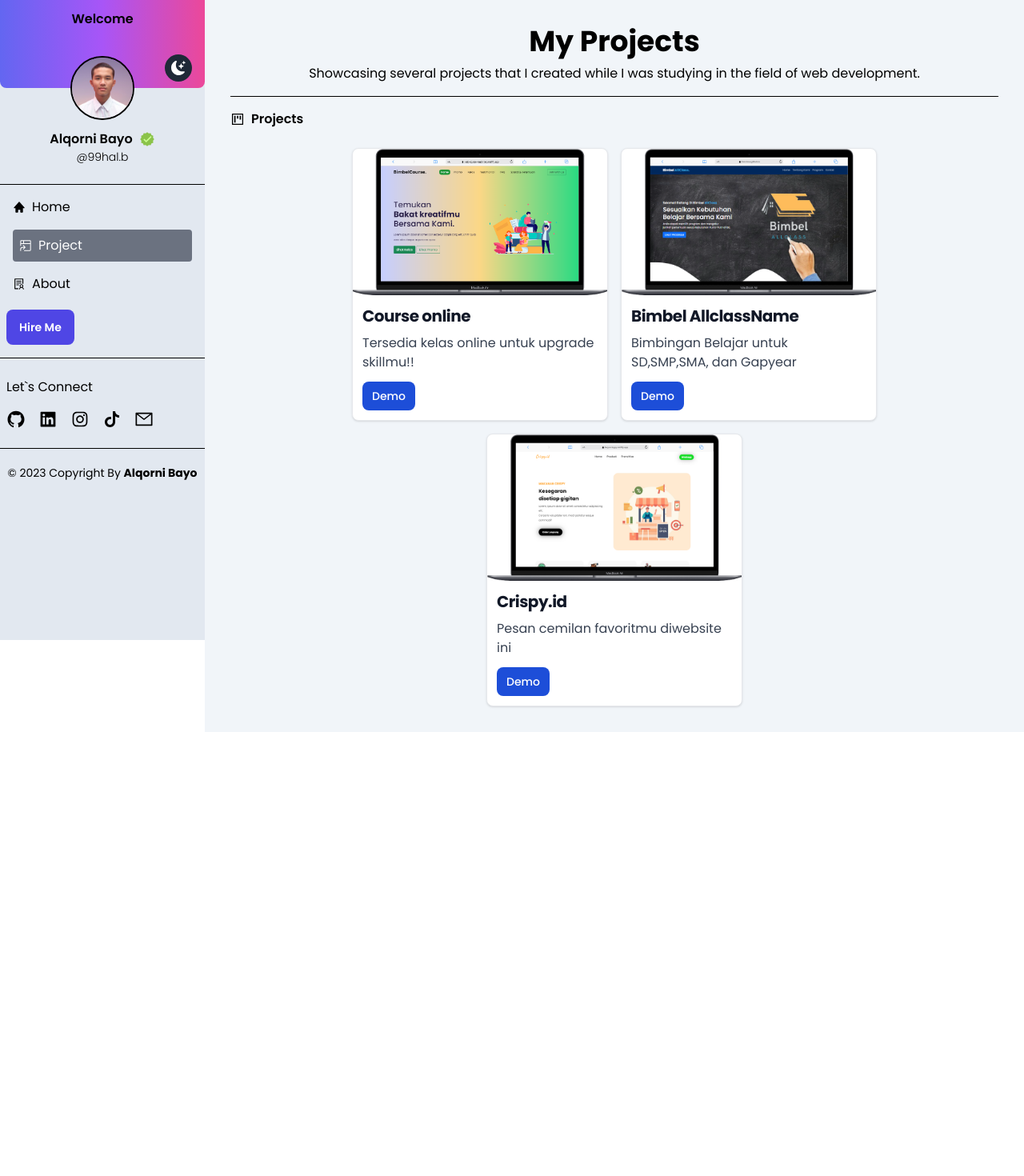
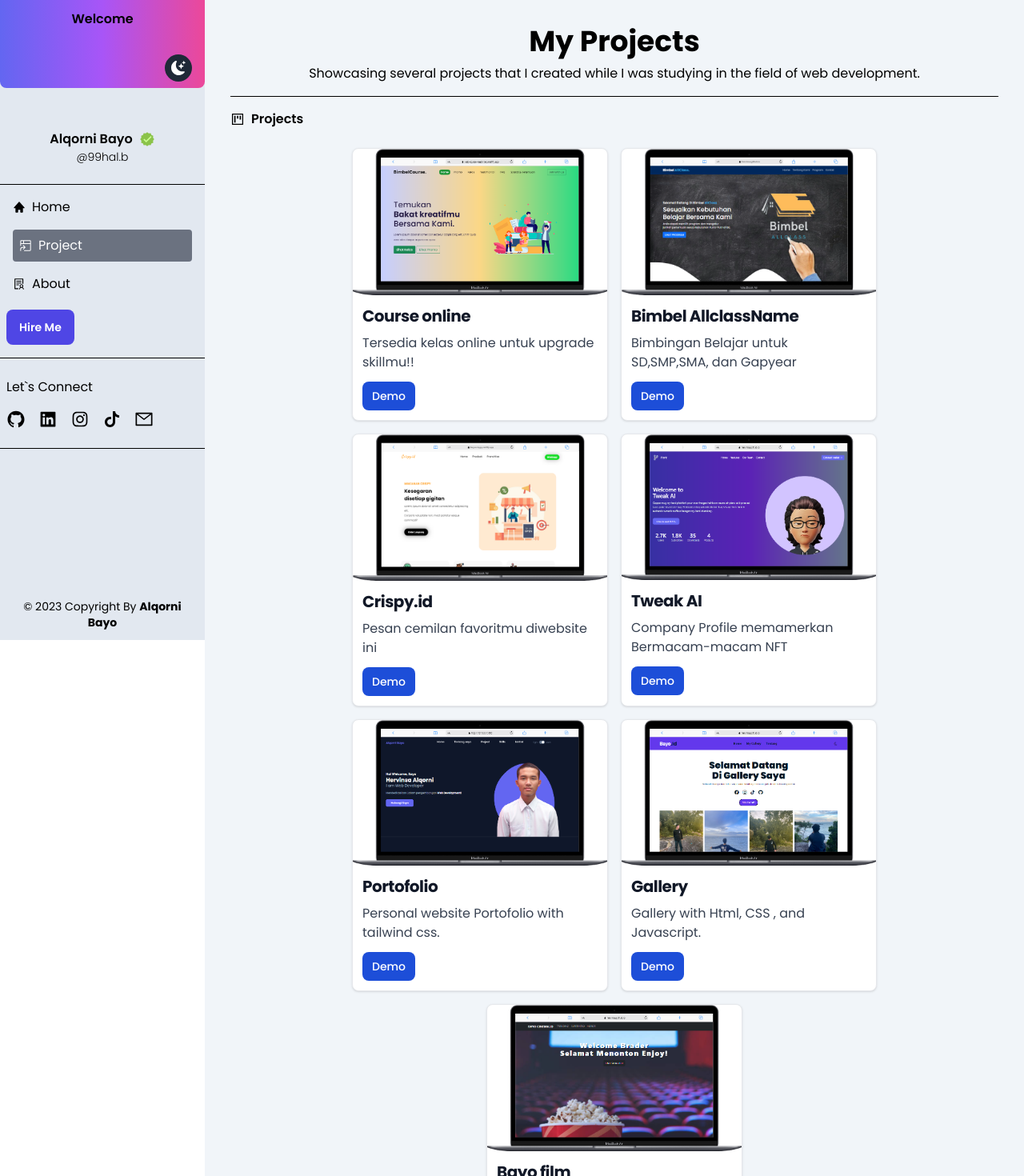
Before and after one commit to Alqorni30/bayo-dev, a React (Vite) app: page /projects in a window 1280 px wide. Shown: the top 1470 px of the page at 80% size. Before the commit the page ends 915 px from the top, so only its background shows below. Built offline with nearby package versions, Linux system fonts and the light colour scheme.

Commit message:
memperbaiki Card project

```diff
--- /dev/null
+++ b/src/components/CardLastProject.jsx
@@ -0,0 +1,98 @@
+import React from "react";
+import "animate.css/animate.min.css";
+import course from "../assets/projects/Course.png";
+import bimbel from "../assets/projects/Bimbel.png";
+import umkm from "../assets/projects/Umkm.png";
+
+const CardLastProject = () => {
+  return (
+    <>
+      <div className="max-w-xs bg-white border border-gray-200 rounded-lg shadow dark:bg-gray-800 dark:border-gray-700">
+        <a href="https://web-course-reactvitejs.netlify.app//" target="_blank">
+          <img
+            className="rounded-t-lg w-full"
+            src={course}
+            alt="Course"
+            width={300}
+          />
+        </a>
+        <div className="p-3">
+          <a
+            href="https://web-course-reactvitejs.netlify.app//"
+            target="_blank"
+          >
+            <h5 className="mb-2 text-xl font-bold tracking-tight text-gray-900 dark:text-white">
+              Course online
+            </h5>
+          </a>
+          <p className="mb-3 font-normal text-gray-700 dark:text-gray-400">
+            Tersedia kelas online untuk upgrade skillmu!!
+          </p>
+          <a
+            href="https://web-course-reactvitejs.netlify.app//"
+            target="_blank"
+            className="inline-flex items-center px-3 py-2 text-sm font-medium text-center text-white bg-blue-700 rounded-lg hover:bg-blue-800 focus:ring-4 focus:outline-none focus:ring-blue-300 dark:bg-blue-600 dark:hover:bg-blue-700 dark:focus:ring-blue-800"
+          >
+            Demo
+          </a>
+        </div>
+      </div>
+      <div className="max-w-xs bg-white border border-gray-200 rounded-lg shadow dark:bg-gray-800 dark:border-gray-700">
+        <a href="https://bimbel-all-className.vercel.app/" target="_blank">
+          <img
+            className="rounded-t-lg w-full"
+            src={bimbel}
+            alt="Bimbel"
+            width={300}
+          />
+        </a>
+        <div className="p-3">
+          <a href="https://bimbel-all-className.vercel.app/" target="_blank">
+            <h5 className="mb-2 text-xl font-bold tracking-tight text-gray-900 dark:text-white">
+              Bimbel AllclassName
+            </h5>
+          </a>
+          <p className="mb-3 font-normal text-gray-700 dark:text-gray-400">
+            Bimbingan Belajar untuk SD,SMP,SMA, dan Gapyear
+          </p>
+          <a
+            href="https://bimbel-all-className.vercel.app/"
+            target="_blank"
+            className="inline-flex items-center px-3 py-2 text-sm font-medium text-center text-white bg-blue-700 rounded-lg hover:bg-blue-800 focus:ring-4 focus:outline-none focus:ring-blue-300 dark:bg-blue-600 dark:hover:bg-blue-700 dark:focus:ring-blue-800"
+          >
+            Demo
+          </a>
+        </div>
+      </div>
+      <div className="max-w-xs bg-white border border-gray-200 rounded-lg shadow dark:bg-gray-800 dark:border-gray-700">
+        <a href="https://bayocrisypy.netlify.app/" target="_blank">
+          <img
+            className="rounded-t-lg w-full"
+            src={umkm}
+            alt="Umkm"
+            width={300}
+          />
+        </a>
+        <div className="p-3">
+          <a href="https://bayocrisypy.netlify.app/" target="_blank">
+            <h5 className="mb-2 text-xl font-bold tracking-tight text-gray-900 dark:text-white">
+              Crispy.id
+            </h5>
+          </a>
+          <p className="mb-3 font-normal text-gray-700 dark:text-gray-400">
+            Pesan cemilan favoritmu diwebsite ini
+          </p>
+          <a
+            href="https://bayocrisypy.netlify.app/"
+            target="_blank"
+            className="inline-flex items-center px-3 py-2 text-sm font-medium text-center text-white bg-blue-700 rounded-lg hover:bg-blue-800 focus:ring-4 focus:outline-none focus:ring-blue-300 dark:bg-blue-600 dark:hover:bg-blue-700 dark:focus:ring-blue-800"
+          >
+            Demo
+          </a>
+        </div>
+      </div>
+    </>
+  );
+};
+
+export default CardLastProject;
--- a/src/components/CardProject.jsx
+++ b/src/components/CardProject.jsx
@@ -1,92 +1,23 @@
 import React from "react";
 import { AiOutlineProject } from "react-icons/ai";
-import course from "../assets/projects/Course.png";
-import bimbel from "../assets/projects/Bimbel.png";
-import umkm from "../assets/projects/Umkm.png";
 import gallery from "../assets/projects/gallery.png";
 import nft from "../assets/projects/Nft.png";
 import portofolio from "../assets/projects/portofolio.png";
 import movie from "../assets/projects/movie.png";
 import 'animate.css/animate.min.css';
+import CardLastProject from "./CardLastProject";
 
-
-const CardProject = (props) => {
-
+const CardProject = () => {
 
   return (
     <>
       <div className="mt-4">
         <h6 className="flex items-center gap-2 font-semibold mb-6">
-          <AiOutlineProject className="text-lg"/> {props.tittle}
+          <AiOutlineProject className="text-lg"/> Projects
         </h6>
         <div className="flex flex-wrap gap-4 justify-center animate__animated animate__fadeInUp">
-          <div className="max-w-xs bg-white border border-gray-200 rounded-lg shadow dark:bg-gray-800 dark:border-gray-700">
-            <a href="https://web-course-reactvitejs.netlify.app//" target="_blank">
-              <img className="rounded-t-lg w-full" src={course} alt="Course" width={300}/>
-            </a>
-            <div className="p-3">
-              <a href="https://web-course-reactvitejs.netlify.app//" target="_blank">
-                <h5 className="mb-2 text-xl font-bold tracking-tight text-gray-900 dark:text-white">
-                  Course online
-                </h5>
-              </a>
-              <p className="mb-3 font-normal text-gray-700 dark:text-gray-400">
-                Tersedia kelas online untuk upgrade skillmu!!
-              </p>
-              <a
-                href="https://web-course-reactvitejs.netlify.app//" target="_blank"
-                className="inline-flex items-center px-3 py-2 text-sm font-medium text-center text-white bg-blue-700 rounded-lg hover:bg-blue-800 focus:ring-4 focus:outline-none focus:ring-blue-300 dark:bg-blue-600 dark:hover:bg-blue-700 dark:focus:ring-blue-800"
-              >
-                Demo
-
-              </a>
-            </div>
-          </div>
-          <div className="max-w-xs bg-white border border-gray-200 rounded-lg shadow dark:bg-gray-800 dark:border-gray-700">
-            <a href="https://bimbel-all-className.vercel.app/" target="_blank">
-              <img className="rounded-t-lg w-full" src={bimbel} alt="Bimbel" width={300}/>
-            </a>
-            <div className="p-3">
-              <a href="https://bimbel-all-className.vercel.app/" target="_blank">
-                <h5 className="mb-2 text-xl font-bold tracking-tight text-gray-900 dark:text-white">
-                  Bimbel AllclassName
-                </h5>
-              </a>
-              <p className="mb-3 font-normal text-gray-700 dark:text-gray-400">
-                Bimbingan Belajar untuk SD,SMP,SMA, dan Gapyear
-              </p>
-              <a
-                href="https://bimbel-all-className.vercel.app/" target="_blank"
-                className="inline-flex items-center px-3 py-2 text-sm font-medium text-center text-white bg-blue-700 rounded-lg hover:bg-blue-800 focus:ring-4 focus:outline-none focus:ring-blue-300 dark:bg-blue-600 dark:hover:bg-blue-700 dark:focus:ring-blue-800"
-              >
-                Demo
-
-              </a>
-            </div>
-          </div>
-          <div className="max-w-xs bg-white border border-gray-200 rounded-lg shadow dark:bg-gray-800 dark:border-gray-700">
-            <a href="https://bayocrisypy.netlify.app/" target="_blank">
-              <img className="rounded-t-lg w-full" src={umkm} alt="Umkm" width={300} />
-            </a>
-            <div className="p-3">
-              <a href="https://bayocrisypy.netlify.app/" target="_blank">
-                <h5 className="mb-2 text-xl font-bold tracking-tight text-gray-900 dark:text-white">
-                  Crispy.id
-                </h5>
-              </a>
-              <p className="mb-3 font-normal text-gray-700 dark:text-gray-400">
-                Pesan cemilan favoritmu diwebsite ini
-              </p>
-              <a
-                href="https://bayocrisypy.netlify.app/" target="_blank"
-                className="inline-flex items-center px-3 py-2 text-sm font-medium text-center text-white bg-blue-700 rounded-lg hover:bg-blue-800 focus:ring-4 focus:outline-none focus:ring-blue-300 dark:bg-blue-600 dark:hover:bg-blue-700 dark:focus:ring-blue-800"
-              >
-                Demo
-
-              </a>
-            </div>
-          </div>
-          <div className="max-w-xs bg-white border border-gray-200 rounded-lg shadow dark:bg-gray-800 dark:border-gray-700 md:hidden">
+          <CardLastProject/>
+          <div className="max-w-xs bg-white border border-gray-200 rounded-lg shadow dark:bg-gray-800 dark:border-gray-700 ">
             <a href=" https://alqorni30.github.io/landingpage-Tailwindcss/" target="_blank">
               <img className="rounded-t-lg w-full" src={nft} alt="Umkm" width={300} />
             </a>
@@ -108,7 +39,7 @@ const CardProject = (props) => {
               </a>
             </div>
           </div>
-          <div className="max-w-xs bg-white border border-gray-200 rounded-lg shadow dark:bg-gray-800 dark:border-gray-700 md:hidden">
+          <div className="max-w-xs bg-white border border-gray-200 rounded-lg shadow dark:bg-gray-800 dark:border-gray-700 ">
             <a href="https://portfolio-alqorni.vercel.app/" target="_blank">
               <img className="rounded-t-lg w-full" src={portofolio} alt="portofolio" width={300} />
             </a>
@@ -130,7 +61,7 @@ const CardProject = (props) => {
               </a>
             </div>
           </div>
-          <div className="max-w-xs bg-white border border-gray-200 rounded-lg shadow dark:bg-gray-800 dark:border-gray-700 md:hidden">
+          <div className="max-w-xs bg-white border border-gray-200 rounded-lg shadow dark:bg-gray-800 dark:border-gray-700 ">
             <a href="https://gallery-bayo.vercel.app/" target="_blank">
               <img className="rounded-t-lg w-full" src={gallery} alt="gallery" width={300} />
             </a>
@@ -152,7 +83,7 @@ const CardProject = (props) => {
               </a>
             </div>
           </div>
-          <div className="max-w-xs bg-white border border-gray-200 rounded-lg shadow dark:bg-gray-800 dark:border-gray-700 md:hidden">
+          <div className="max-w-xs bg-white border border-gray-200 rounded-lg shadow dark:bg-gray-800 dark:border-gray-700 ">
             <a href="https://bayocrisypy.netlify.app/" target="_blank">
               <img className="rounded-t-lg w-full" src={movie} alt="movie" width={300} />
             </a>
--- a/src/components/DarkModeToggle.jsx
+++ b/src/components/DarkModeToggle.jsx
@@ -29,7 +29,7 @@ const DarkModeToggle = () => {
       <div>
         <button
           onClick={toggleDarkMode}
-          className="bg-gray-800 hover:bg-gray-600 text-white p-2 rounded-full mr-4 md:mr-0 text-lg md:bottom-2 md:right-4 md:absolute cursor-pointer"
+          className="bg-gray-800 hover:bg-gray-600 text-white p-2 rounded-full mr-4 lg:mr-0 text-lg lg:bottom-2 lg:right-4 lg:absolute cursor-pointer"
         >
           {isDarkMode ? <BsFillSunFill/> : <BsFillMoonStarsFill/>}
         </button>
--- a/src/components/Navbar.jsx
+++ b/src/components/Navbar.jsx
@@ -17,7 +17,7 @@ const Navbar = () => {
   };
   return (
     <>
-      <nav className="bg-gray-800 p-3 border-b-2 sticky z-[100] top-0 md:hidden ">
+      <nav className="bg-gray-800 p-3 border-b-2 sticky z-[100] top-0 lg:hidden ">
         <div className="container mx-auto">
           <div className="flex items-center justify-between">
             <div className="flex text-white gap-4 font-bold">
--- a/src/components/Projectcontent.jsx
+++ b/src/components/Projectcontent.jsx
@@ -15,7 +15,7 @@ const Projectcontent = () => {
             the field of web development.
           </p>
           <hr className="mt-4 border-1 border-black dark:border-slate-400" />
-          <CardProject tittle={"Projects"} />
+          <CardProject />
         </div>
       </div>
     </>
--- a/src/components/Sidebar.jsx
+++ b/src/components/Sidebar.jsx
@@ -7,11 +7,13 @@ import { AiOutlineSolution } from "react-icons/ai";
 import { NavLink } from "react-router-dom";
 import FooterSidebar from "./FooterSidebar";
 import DarkModeToggle from "./DarkModeToggle";
+import "animate.css/animate.min.css";
+
 
 const Sidebar = () => {
   return (
     <>
-      <div className="dark:bg-gray-800 bg-slate-200  h-screen w-64  flex-shrink-0 top-0 sticky hidden md:block">
+      <div className="dark:bg-gray-800 bg-slate-200  h-screen w-64  flex-shrink-0 top-0 sticky hidden lg:block">
         <div className="bg-gradient-to-r from-indigo-500 via-purple-500 to-pink-500  rounded-b-lg h-[110px] relative z-10">
           <p className="text-center text-base font-semibold text-black p-3">
             Welcome
@@ -24,7 +26,7 @@ const Sidebar = () => {
             alt="foto bayo"
             width={80}
             height={50}
-            className=" z-20 border-solid border-2 border-black dark:border-white rounded-full mb-3"
+            className=" z-20 border-solid border-2 border-black dark:border-white rounded-full mb-3 animate__animated animate__fadeIn"
           />
           <h5 className="font-semibold flex justify-center items-center gap-2">
             Alqorni Bayo <FcApproval className="text-xl" />
@@ -62,9 +64,9 @@ const Sidebar = () => {
         </ul>
         <hr className="mt-2 border-1 border-black dark:border-slate-400" />
         <FooterSidebar />
-        <div className="text-black dark:text-white">
-          <hr className="mt-4 border-1 border-black hidden md:block dark:border-slate-400" />
-          <p className="mt-5 text-center text-sm hidden md:block">
+        <hr className="mt-4 border-1 border-black hidden md:block dark:border-slate-400" />
+        <div className=" mt-4 text-black dark:text-white">
+          <p className="px-4 text-sm text-center bottom-3 absolute ">
             &copy; 2023 Copyright By <strong> Alqorni Bayo</strong>
           </p>
         </div>
```
Also changed, not shown: src/components/HomeContent.jsx (+19 -9 lines), vercel.json (added).
